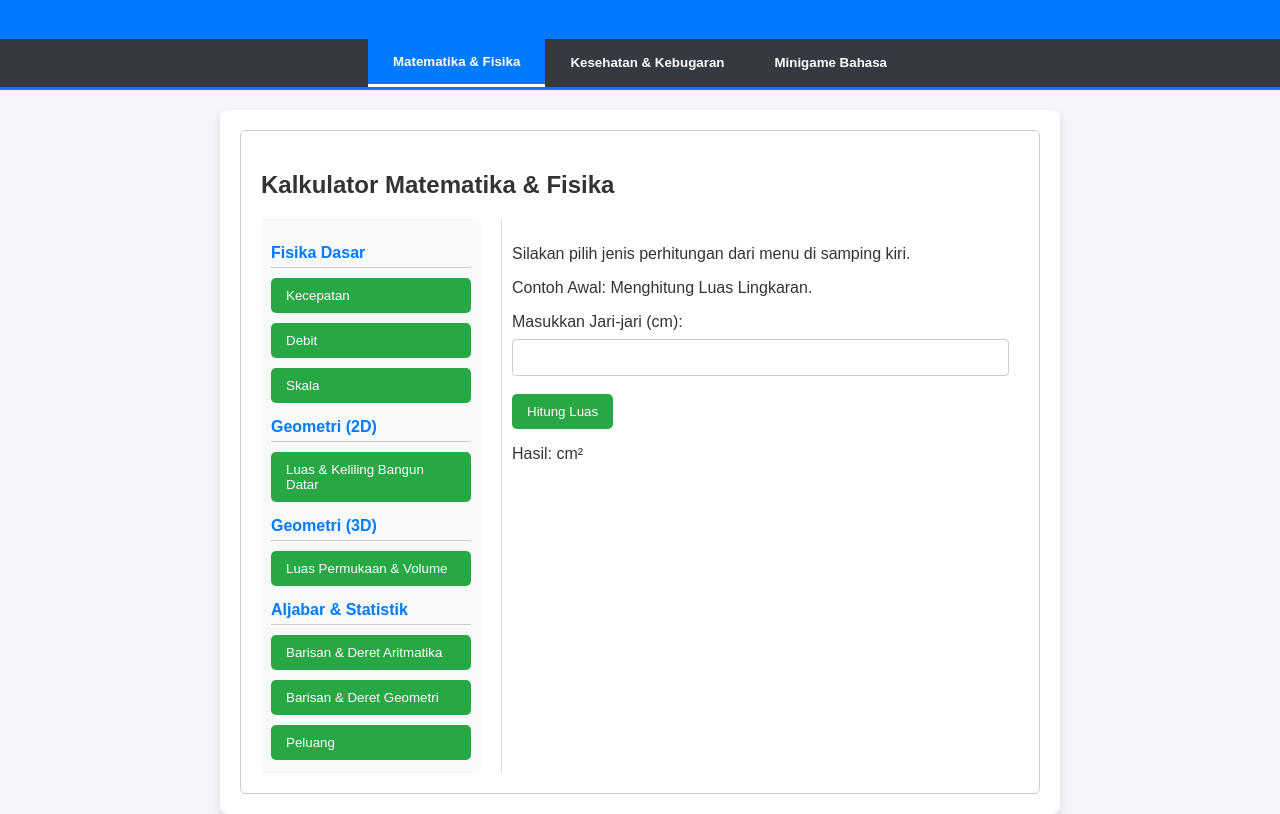
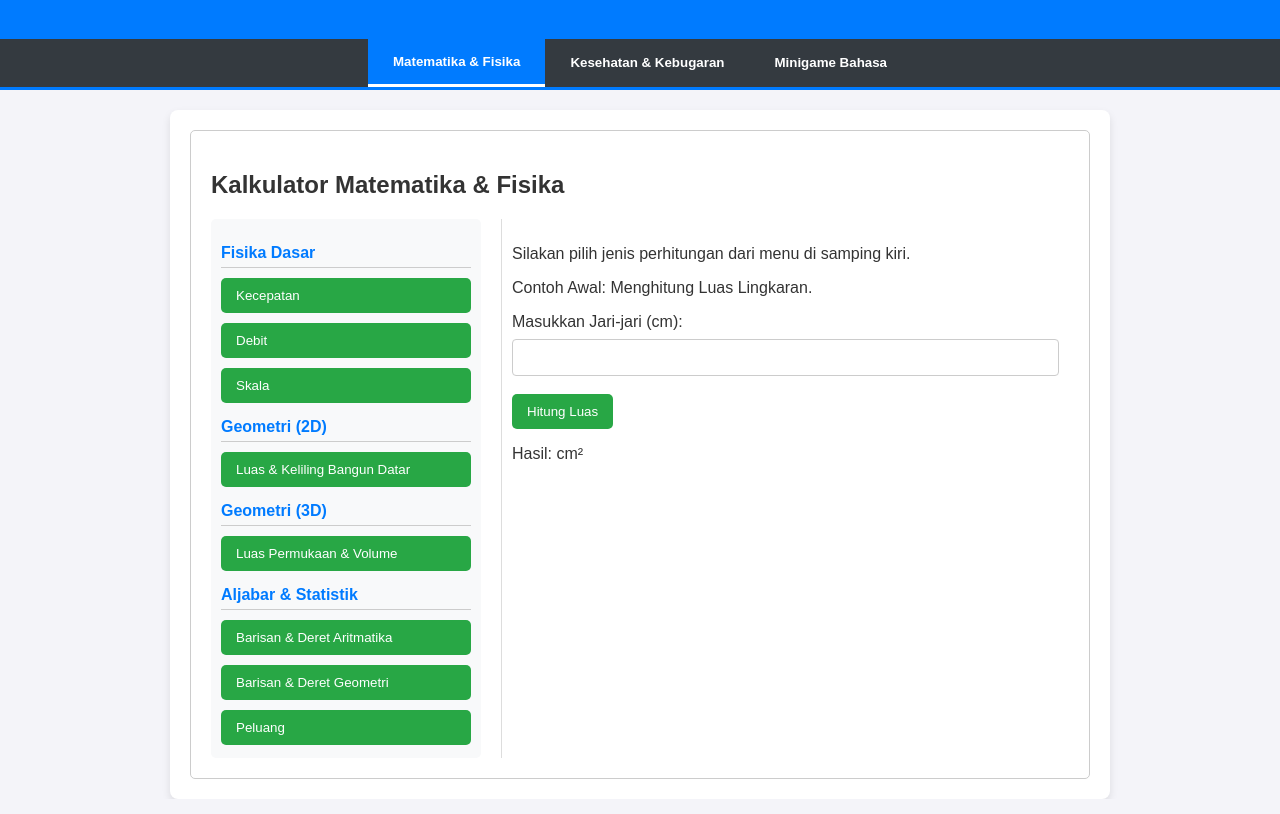
Before and after one commit to saputraalfauzi-hue/LolakaryaByMBS, a plain HTML site: page index.html in a window 1280 px wide. Shown: the part 81-895 px from the top of the page. Drawn offline with Linux system fonts and the light colour scheme.

Commit message:
Update style.css

```diff
--- a/style.css
+++ b/style.css
@@ -46,7 +46,7 @@ header {
 }
 
 #content-container {
-    max-width: 800px;
+    max-width: 900px;
     margin: 0 auto;
     padding: 20px;
     background-color: white;
@@ -83,19 +83,18 @@ button:not(.tabs button) {
     margin-top: 10px;
 }
 
-/* --- Styling Khusus Modul Matematika --- */
 .mtk-container {
-    display: flex; /* Kunci agar menu dan konten berdampingan */
-    gap: 20px; /* Jarak antara menu dan konten */
-    min-height: 400px; /* Tinggi minimal agar menu terlihat */
+    display: flex;
+    gap: 20px;
+    min-height: 400px;
 }
 
 .mtk-submenu {
-    width: 200px; /* Lebar menu navigasi */
+    width: 250px;
     background-color: #f8f9fa;
     padding: 10px;
     border-radius: 5px;
-    flex-shrink: 0; /* Mencegah menu mengecil */
+    flex-shrink: 0;
 }
 
 .mtk-submenu h4 {
@@ -107,7 +106,7 @@ button:not(.tabs button) {
 }
 
 .mtk-submenu button {
-    display: block; /* Membuat tombol mengisi lebar penuh dan berbaris vertikal */
+    display: block;
     width: 100%;
     text-align: left;
     background-color: transparent;
@@ -130,15 +129,13 @@ button:not(.tabs button) {
 }
 
 .mtk-content {
-    flex-grow: 1; /* Konten mengisi sisa ruang yang ada */
+    flex-grow: 1;
     padding: 10px;
     border-left: 1px solid #ddd;
 }
 
-.mtk-subcontent {
-    /* Gaya untuk konten sub-modul */
+.rumus-info {
+    font-style: italic;
+    font-size: 0.9em;
+    color: #6c757d;
 }
-
-.hidden {
-    display: none;
-}
```
